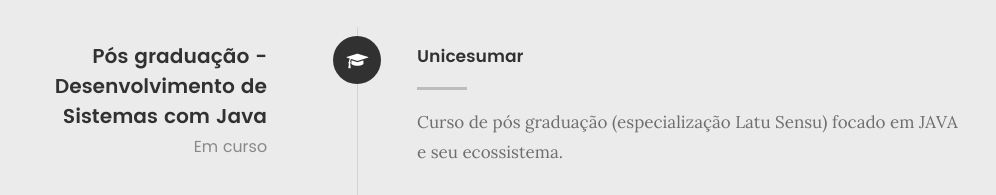
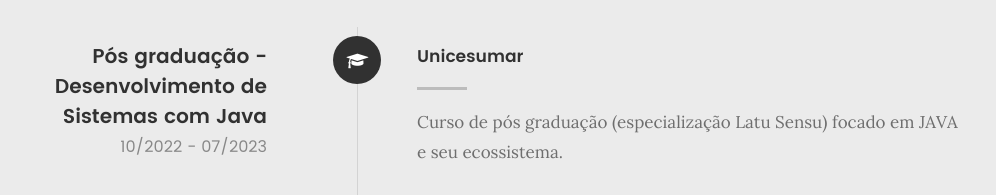
Before and after one commit to wanclaybarreto/portfolio, a plain HTML site: page index.html in a window 1280 px wide. Shown: the part 2660-2855 px from the top of the page, without its empty margins (142-1138 px from the left). Drawn offline with Linux system fonts and the light colour scheme; files whose address does not match are found by name.

Commit message:
Atualização de currículo.

```diff
--- a/index.html
+++ b/index.html
@@ -263,7 +263,7 @@
 
 	   				<div class="timeline-header">
 	   					<h3>Pós graduação - Desenvolvimento de Sistemas com Java</h3>
-	   					<p>Em curso</p>
+	   					<p>10/2022 - 07/2023</p>
 	   				</div>
 
 	   				<div class="timeline-content">
```
Also changed, not shown: 1 other file.
